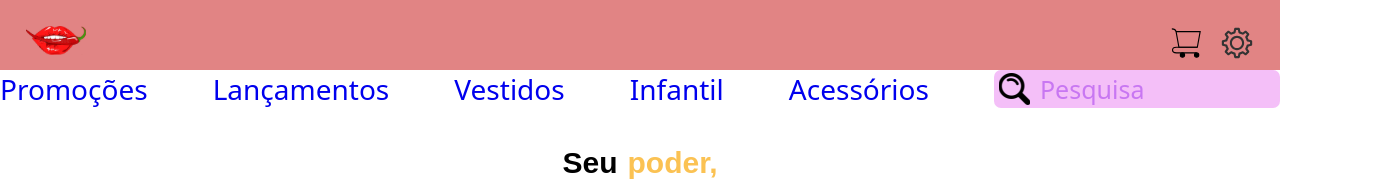
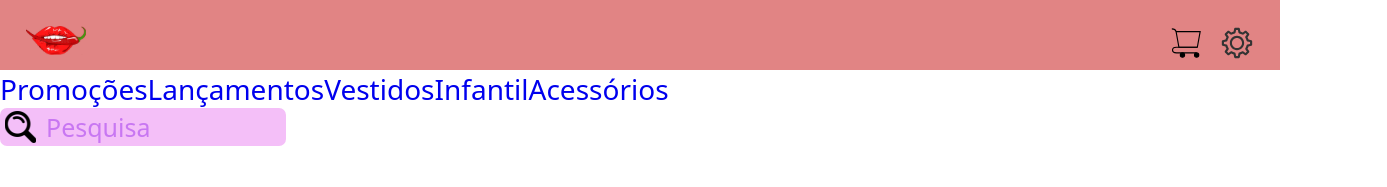
Before and after one commit to PauloBezz/Pepeers, a React (Vite) app: page / in a window 1280 px wide. Shown: the top 187 px of the page, 1387 px wide, since content can reach past the window. Built offline with nearby package versions, Linux system fonts and the light colour scheme; a web font is replaced by a local one.

Commit message:
refactor: change class names in Search component

```diff
--- a/src/components/Sidebar/index.jsx
+++ b/src/components/Sidebar/index.jsx
@@ -4,12 +4,11 @@ import { Search } from '../Search'
 export default function Sidebar() {
 
     return (
-        <article className='sidebar'>
-            <nav className='sidebar-container'>
+        <article className='sidebar-container'>
+            <nav className='sidebar-content'>
                 <a className='sidebar-link' href="#">Promoções</a>
                 <a className='sidebar-link' href="#">Lançamentos</a>
                 <a className='sidebar-link' href="#">Vestidos</a>
-
                 <a className='sidebar-link' href="#">Infantil</a>
                 <a className='sidebar-link' href="#">Acessórios</a>
 
```
